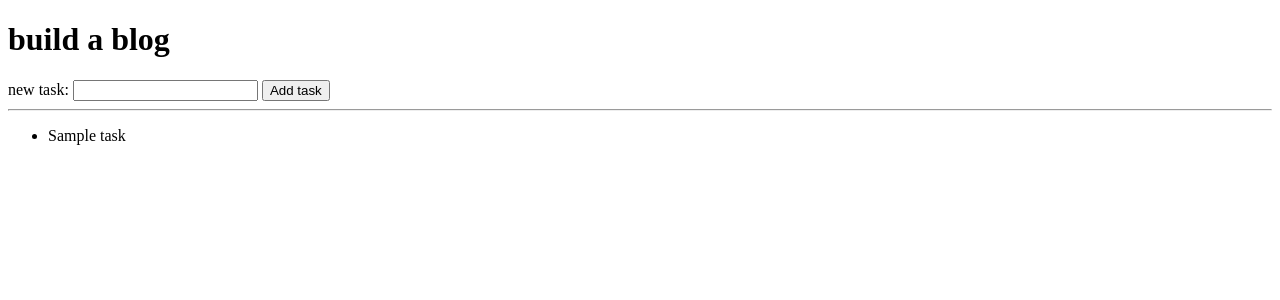
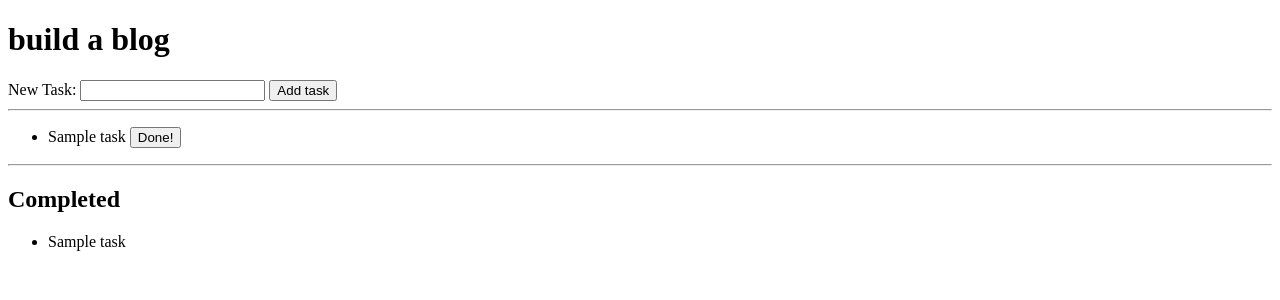
Before and after one commit to ramyabellala/build-a-blog, a Flask app: template templates/todo.html in a window 1280 px wide. Shown: the top 300 px of the page. Run offline with Flask 2, Linux system fonts and the light colour scheme; tables that the repository leaves empty hold one stand-in row (values such as "Sample post"); the template is opened without the code that fills it: values that come from a table or form of the project are taken from there, most other values are stand-ins (such as "Sample title", 1, 10 or a date in 2020).

Commit message:
intial changes made

```diff
--- a/main.py
+++ b/main.py
@@ -1,16 +1,51 @@
 from flask import Flask, request, redirect, render_template
+from flask_sqlalchemy import SQLAlchemy
 
 app = Flask(__name__)
 
-app.config['DEBUG'] = True      # displays runtime errors in the browser, too
-tasks= []
-@app.route("/" , methods=['POST', 'GET'])
+app.config['DEBUG'] = True
+app.config['SQLALCHEMY_DATABASE_URI']='mysql+pymysql://build-a-blog:code123@localhost:8889/build-a-blog'
+app.config['SQLALCHEMY_ECHO']= True
+
+db = SQLAlchemy(app)
+
+class Task(db.Model):
+
+    id = db.Column(db.Integer, primary_key=True)
+    name = db.Column(db.String(120))
+    completed = db.Column(db.Boolean)
+
+    def __init__(self, name):
+        self.name = name
+        self.completed = False
+
+
+@app.route('/', methods=['POST', 'GET'])
 def index():
 
-    if request.method =='POST':
-        task = request.form['task']
-        tasks.append(task)
+    if request.method == 'POST':
+        task_name = request.form['task']
+        new_task = Task(task_name)
+        db.session.add(new_task)
+        db.session.commit()
 
-    return render_template("todo.html",title="build a blog" , tasks=tasks)
+    tasks = Task.query.filter_by(completed=False).all()
+    completed_tasks = Task.query.filter_by(completed=True).all()
+    return render_template('todo.html',title="build-a-blog!",
+        tasks=tasks, completed_tasks=completed_tasks)
 
-app.run()
+
+@app.route('/delete-task', methods=['POST'])
+def delete_task():
+
+    task_id = int(request.form['task-id'])
+    task = Task.query.get(task_id)
+    task.completed = True
+    db.session.add(task)
+    db.session.commit()
+
+    return redirect('/')
+
+
+if __name__ == '__main__':
+    app.run()
--- a/templates/todo.html
+++ b/templates/todo.html
@@ -3,7 +3,7 @@
    <h1>build a blog</h1>
    <form method="POST">
        <label>
-           new task:
+           New Task:
            <input type="text" name='task' />
        </label>
        <input type ="submit" value='Add task' />
@@ -15,10 +15,27 @@
     {% if tasks|length == 0 %}
     <p> No tasks yet</p>
     {% else %}
-        <ul>
-            {% for task in tasks %}
-            <li>{{task}}</li>
-            {% endfor %}
-        </ul>
-    {% endif %}
+    <ul>
+        {% for task in tasks %}
+        <li>{{task.name}}
+            <form method="POST" action="/delete-task" style="display:inline-block;">
+                <input type="hidden" name="task-id" value="{{task.id}}" />
+                <input type="submit" value="Done!" />
+            </form>
+        </li>
+        {% endfor %}
+    </ul>
+
+{% endif %}
+
+<hr />
+
+<h2>Completed</h2>
+
+<ul>
+    {% for task in completed_tasks %}
+    <li>{{task.name}}</li>
+    {% endfor %}
+</ul>
+
 {% endblock %}
```
